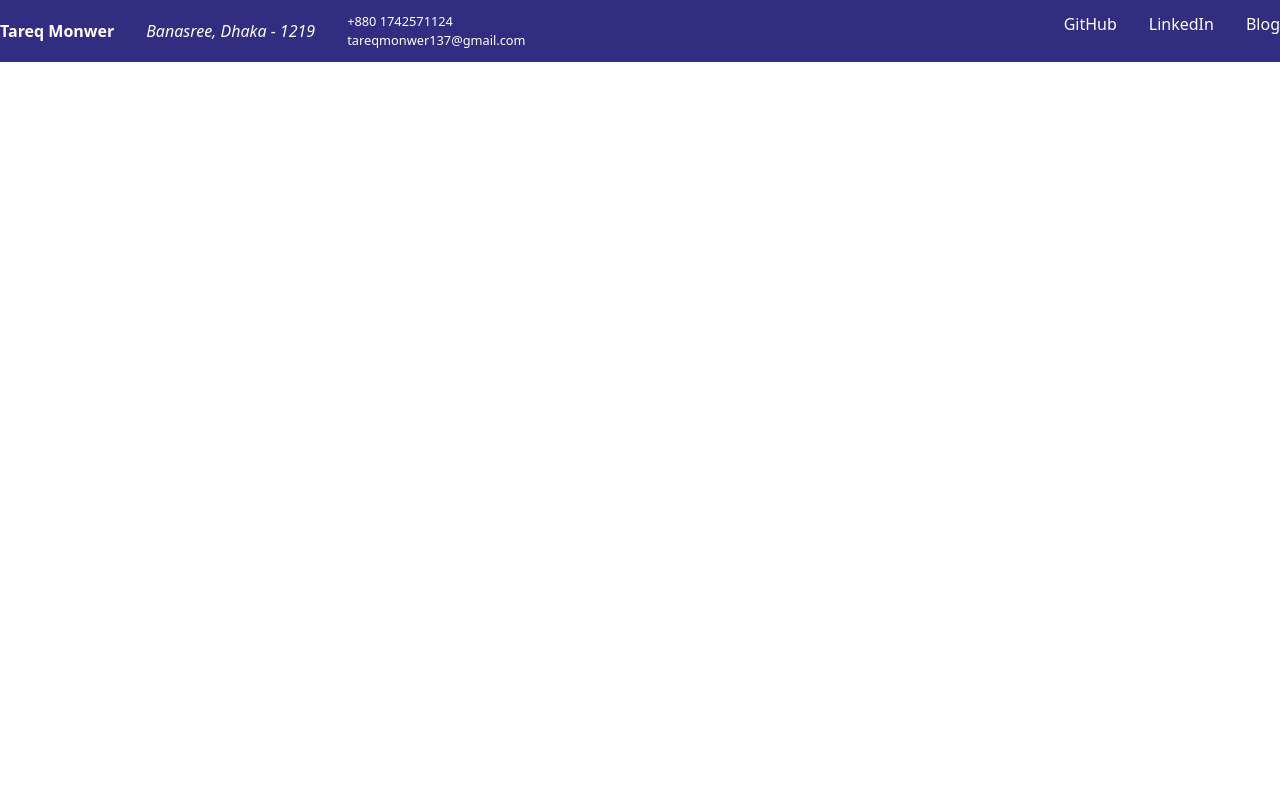
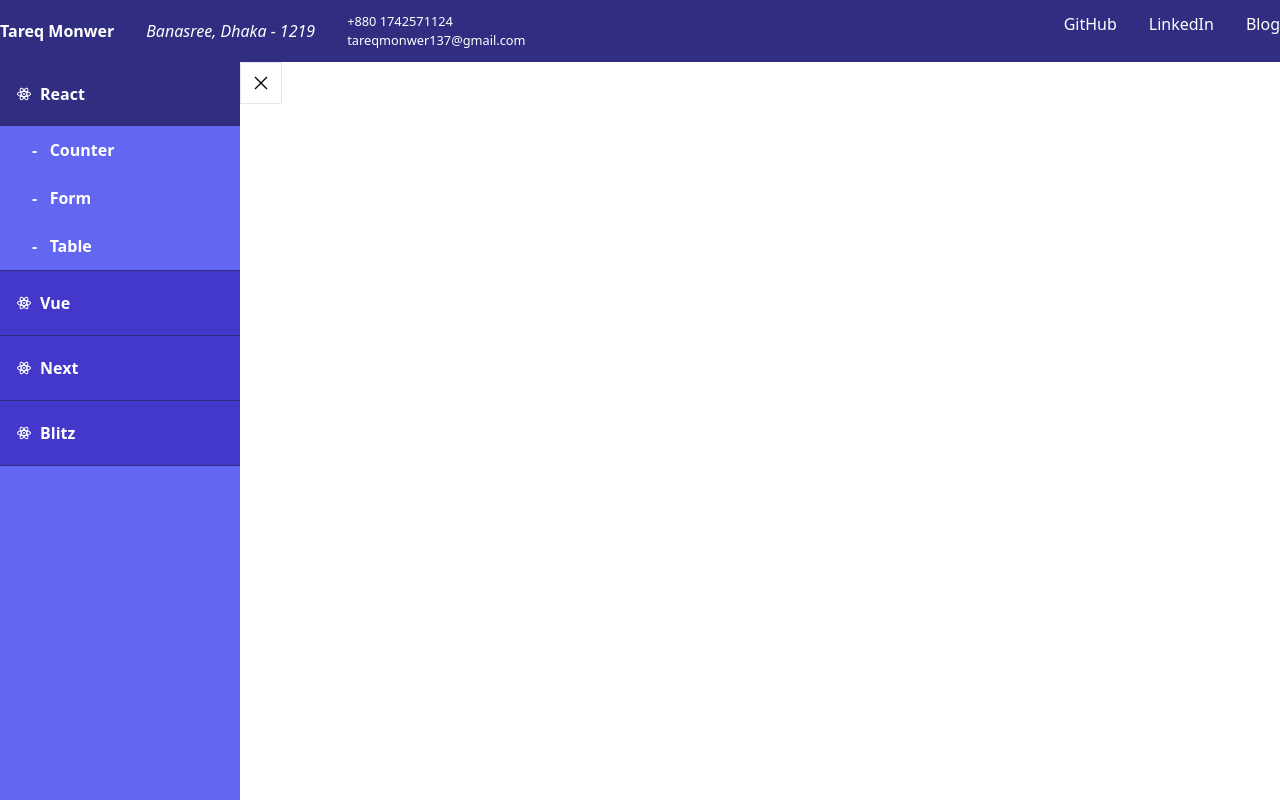
Before and after one commit to TareqMonwer/react-assesment, a React (Create React App) app: page / in a window 1280 px wide. Built offline with nearby package versions, Linux system fonts and the light colour scheme.

Commit message:
:sparkles: basic sidebar setup.

```diff
--- a/package.json
+++ b/package.json
@@ -4,11 +4,15 @@
   "private": true,
   "dependencies": {
     "@craco/craco": "^6.3.0",
+    "@react-icons/all-files": "^4.1.0",
     "@testing-library/jest-dom": "^5.11.4",
     "@testing-library/react": "^11.1.0",
     "@testing-library/user-event": "^12.1.10",
+    "clsx": "^1.1.1",
     "react": "^17.0.2",
     "react-dom": "^17.0.2",
+    "react-icons": "^4.2.0",
+    "react-router-dom": "^5.3.0",
     "react-scripts": "4.0.3",
     "web-vitals": "^1.0.1"
   },
--- a/src/App.jsx
+++ b/src/App.jsx
@@ -1,9 +1,19 @@
-import React from 'react';
-import Nav from './components/common/Nav/Nav';
+import React, { useState } from 'react';
+import Drawer from 'components/common/Drawer/Drawer';
+import Nav from 'components/common/Nav/Nav';
 
 function App() {
+  const [drawerOpen, setDrawerOpen] = useState(true);
+
+  const handleClose = () => {
+    setDrawerOpen(!drawerOpen);
+  }
+
   return (
-    <Nav />
+    <>
+      <Nav />
+      <Drawer open={drawerOpen} onClose={handleClose} />
+    </>
   );
 }
 
--- /dev/null
+++ b/src/components/common/Drawer/Drawer.jsx
@@ -0,0 +1,58 @@
+import React, { useState } from 'react';
+import clsx from 'clsx';
+import { sidebarItems } from 'utils/sidebarRoutes';
+import { GiHamburgerMenu } from '@react-icons/all-files/gi/GiHamburgerMenu';
+import { GrClose } from '@react-icons/all-files/gr/GrClose';
+import DrawerBox from './DrawerBox';
+
+const Drawer = ({ open, onClose }) => {
+  const [selectedSidebar, setSelectedSidebar] = useState({id: 1, selected: true})
+  const drawerContainerClass = 'fixed h-screen w-60 bg-indigo-500 overflow-y-scroll overflow-x-auto';
+
+  const handleOnClose = () => {
+    onClose();
+  }
+
+  const handleSelectSidebar = ({ id, isDropdown }) => {
+    if (id === selectedSidebar.id && selectedSidebar.selected) {
+      // sidebar already selected.
+      setSelectedSidebar({ id: id, selected: false });
+    } else {
+      setSelectedSidebar({ id: id, selected: true });
+    }
+  }
+
+  return (
+    <div>
+      <div
+        className={
+          clsx('absolute z-10 cursor-pointer p-3 bg-white border border-1', {
+            ['ml-60']: open,
+            ['ml-0']: !open
+          })
+        }
+        onClick={handleOnClose}
+      >
+        {open ? <GrClose /> : <GiHamburgerMenu />}
+      </div>
+      {open && <div
+        className={drawerContainerClass}>
+        {
+          sidebarItems.map(sidebarItem => (
+            <DrawerBox key={`sb${sidebarItem.id}`}
+              selected={
+                selectedSidebar.id === sidebarItem.id ? selectedSidebar.selected : false
+              }
+              isDropdown={sidebarItem?.isDropdown}
+              label={sidebarItem.text}
+              children={sidebarItem?.children}
+              onClick={() => handleSelectSidebar(sidebarItem)}
+            />
+          ))
+        }
+      </div>}
+    </div>
+  );
+}
+
+export default Drawer;
--- /dev/null
+++ b/src/components/common/Drawer/DrawerBox.jsx
@@ -0,0 +1,30 @@
+import React from "react";
+import clsx from 'clsx'
+import { RiReactjsLine } from '@react-icons/all-files/ri/RiReactjsLine';
+
+const DrawerBox = ({ isDropdown, children, selected, label, onClick }) => {
+  const drawerBoxClasses = 'px-4 py-5 font-bold flex items-center';
+  const drawerBoxChildClasses = 'w-full pl-8 py-3 font-bold flex items-center'
+  return (
+    <div
+      onClick={onClick}
+      className="relative cursor-pointer  text-white border-b border-indigo-900">
+      <div className={clsx(drawerBoxClasses, {
+        ['bg-indigo-900']: selected,
+        ['bg-indigo-700']: !selected,
+      })}>
+        <RiReactjsLine />
+        <span className="ml-2">{label}</span>
+      </div>
+      {isDropdown && selected && children? (
+        children.map((child, index) => (
+          <div className={drawerBoxChildClasses} key={index} onClick={(e) => e.stopPropagation()}>
+            - &nbsp; {child.text}
+          </div>
+        ))
+      ) : null}
+    </div>
+  );
+};
+
+export default DrawerBox;
--- a/src/components/common/Nav/Nav.jsx
+++ b/src/components/common/Nav/Nav.jsx
@@ -1,4 +1,4 @@
-import Container from "../Container";
+import Container from "../../Container";
 import NavItem from "../NavItem/NavItem";
 import { leftNavItems, rightNavItems } from 'assets/navItemsData';
 
--- a/src/components/common/NavItem/NavItem.jsx
+++ b/src/components/common/NavItem/NavItem.jsx
@@ -15,6 +15,12 @@ const NavItem = ({ children, component = 'a', to = '#', hrefTarget = '' }) => {
       return (
         <span className={navItemClasses} >{children}</span>
       )
+    default:
+      return (
+        <a className={navItemClasses} href={to} target={hrefTarget} rel="noopener noreferrer">
+          {children}
+        </a>
+      );
   }
 }
 
--- /dev/null
+++ b/src/utils/sidebarRoutes.js
@@ -0,0 +1,37 @@
+export  const sidebarItems = [
+  {
+    id: 1,
+    text: "React",
+    isDropdown: true,
+    children: [
+      {
+        id: 1,
+        text: "Counter",
+        path: "/counter",
+      },
+      {
+        id: 2,
+        text: "Form",
+        path: "/form",
+      },
+      {
+        id: 3,
+        text: "Table",
+        path: "/table",
+      },
+    ],
+  },
+  {
+    id: 2,
+    text: "Vue",
+  },
+  {
+    id: 3,
+    text: "Next",
+  },
+  {
+    id: 4,
+    text: "Blitz",
+    isDropdown: false,
+  },
+];
```
Also changed, not shown: src/components/Container.jsx (renamed from src/components/common/Container.jsx), 1 other file (tests, documents, lock files or other folders).
